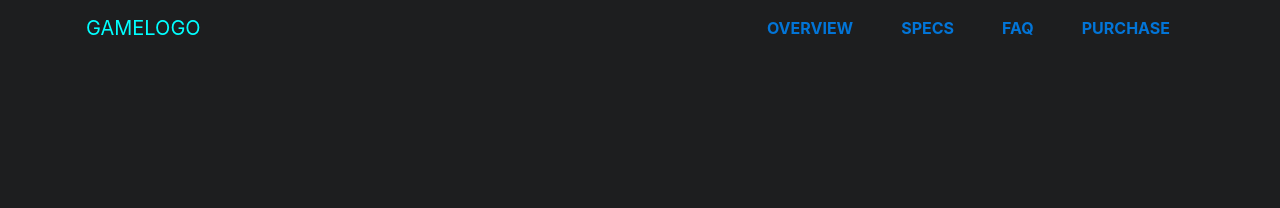
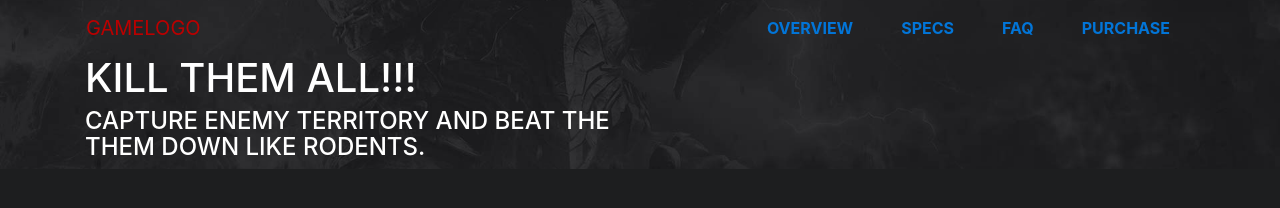
Before and after one commit to yechezkelMiller/gamelayout1, a plain HTML site: page src/index.html in a window 1280 px wide. Drawn offline with Linux system fonts and the light colour scheme.

```diff
--- a/src/index.html
+++ b/src/index.html
@@ -38,6 +38,14 @@
                     </div>
                 </nav>
             </div>
+
+            <div class="row hero-content">
+                <div class="col-md-6 col-sm-12">
+                    <h1 class="text-uppercase text-center text-md-left">KILL THEM ALL!!!</h1>
+                    <h4 class="text-uppercase text-center text-md-left">Capture enemy territory and beat the them down like rodents.</h4>
+                </div>
+            </div>
+
         </div>
     </div>
 
--- a/src/scss/style.scss
+++ b/src/scss/style.scss
@@ -1,9 +1,21 @@
+
+
+#hero {
+  background: url('/assets/bg.jpg') no-repeat;
+  background-size: cover;
+  background-position: 0 60%;
+}
 body {
   background-color: #1d1e1f;
+  color: #fff;
 }
 
 #logo {
-  color: cyan;
+  color:#ba0000;
+}
+
+.nav-link{
+  color: #ba0000;
 }
 
 .navbar {
```
Also changed, not shown: src/assets/bg.jpg (added), src/assets/overlay.png (added), src/assets/screen1.jpg (added), src/css/style.css.
